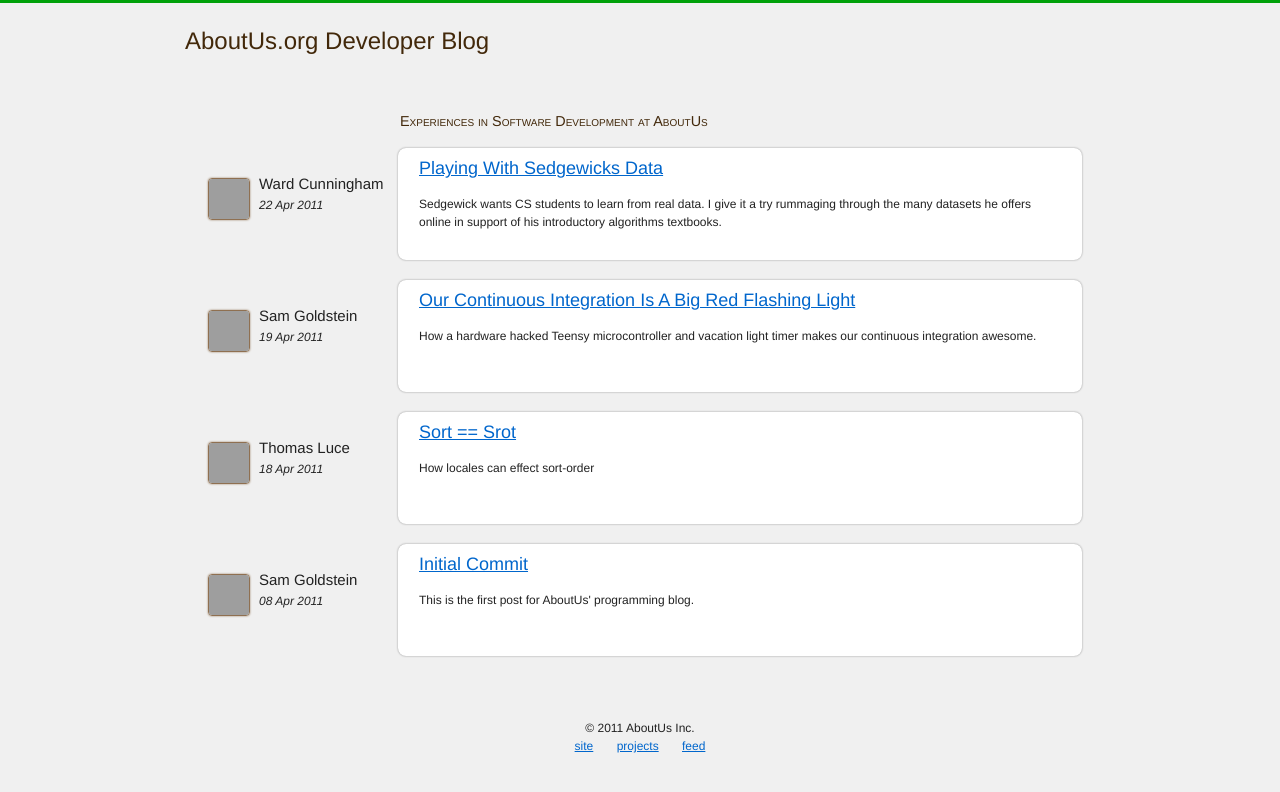
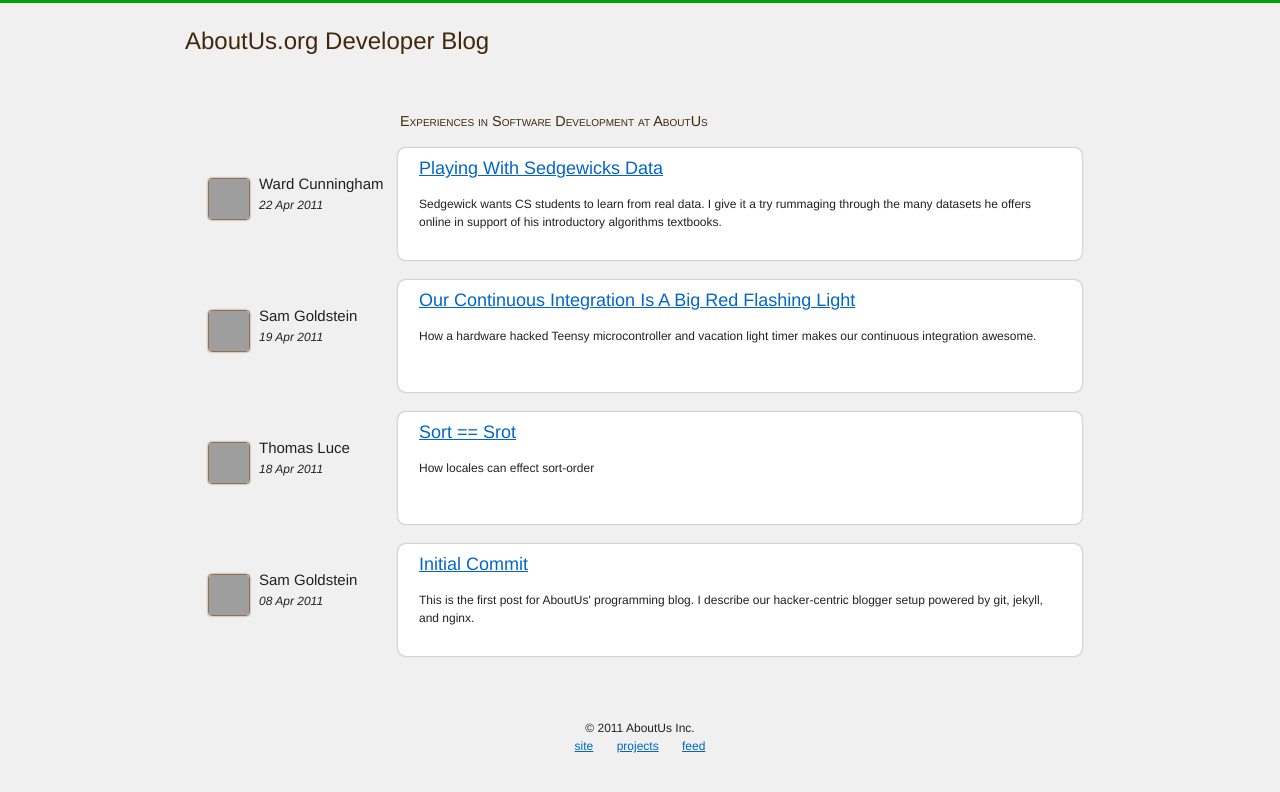
Before and after one commit to AboutUs/devblog, a Jekyll site: the page built from index.markdown, in a window 1280 px wide. Shown: the top 792 px of the page. Built offline with Jekyll 4.4.1, drawn with Linux system fonts in a browser that asks for light colours; Markdown is read by kramdown in place of the engine named in the settings; grey boxes are pictures that could not be loaded.

Commit message:
New synopsis for initial commit

```diff
--- a/_posts/2011-04-08-initial-commit.markdown
+++ b/_posts/2011-04-08-initial-commit.markdown
@@ -1,7 +1,7 @@
 ---
 layout: default
 author: sam
-synopsis: This is the first post for AboutUs' programming blog.
+synopsis: This is the first post for AboutUs' programming blog.  I describe our hacker-centric blogger setup powered by git, jekyll, and nginx.
 ---
 
 This is the first post for AboutUs' programming blog.  The blog's
```
